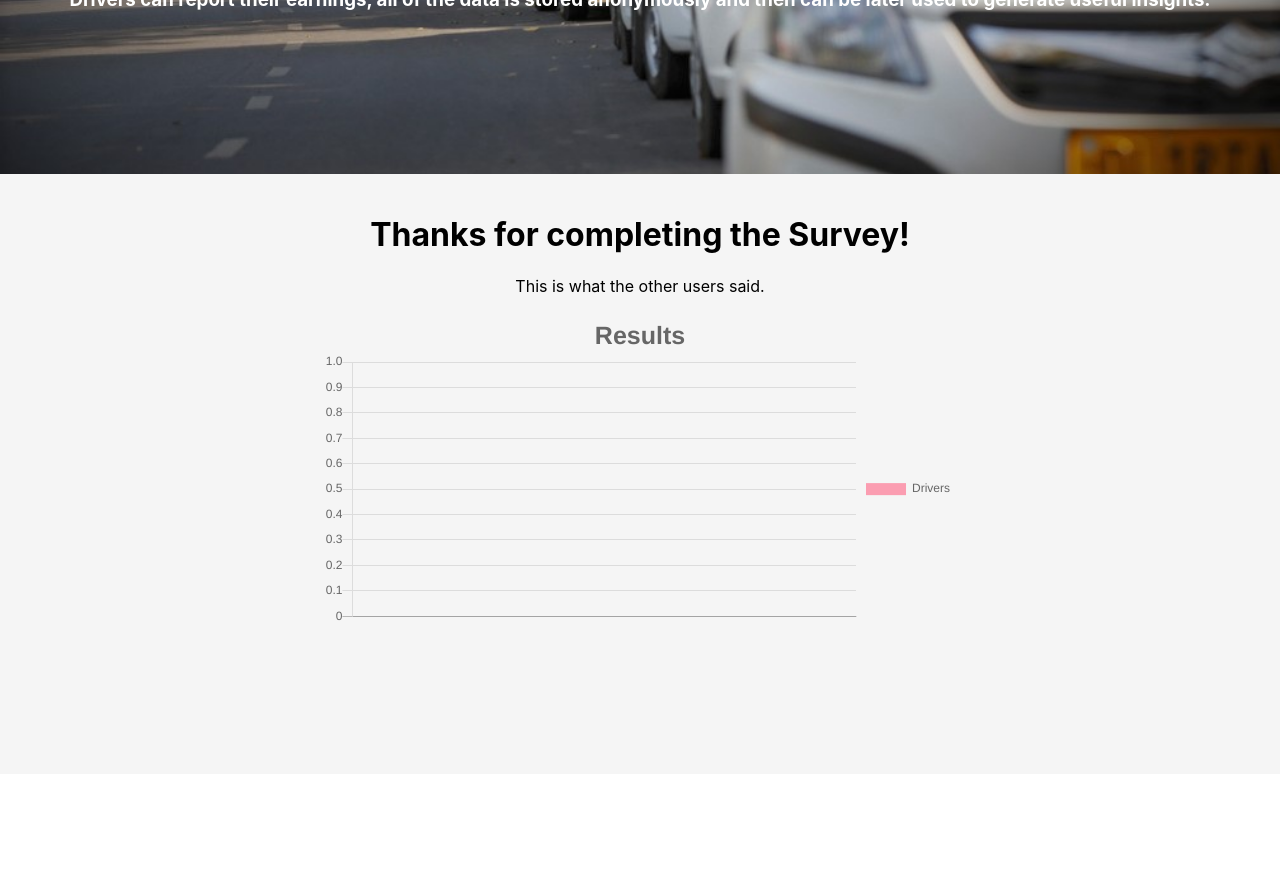
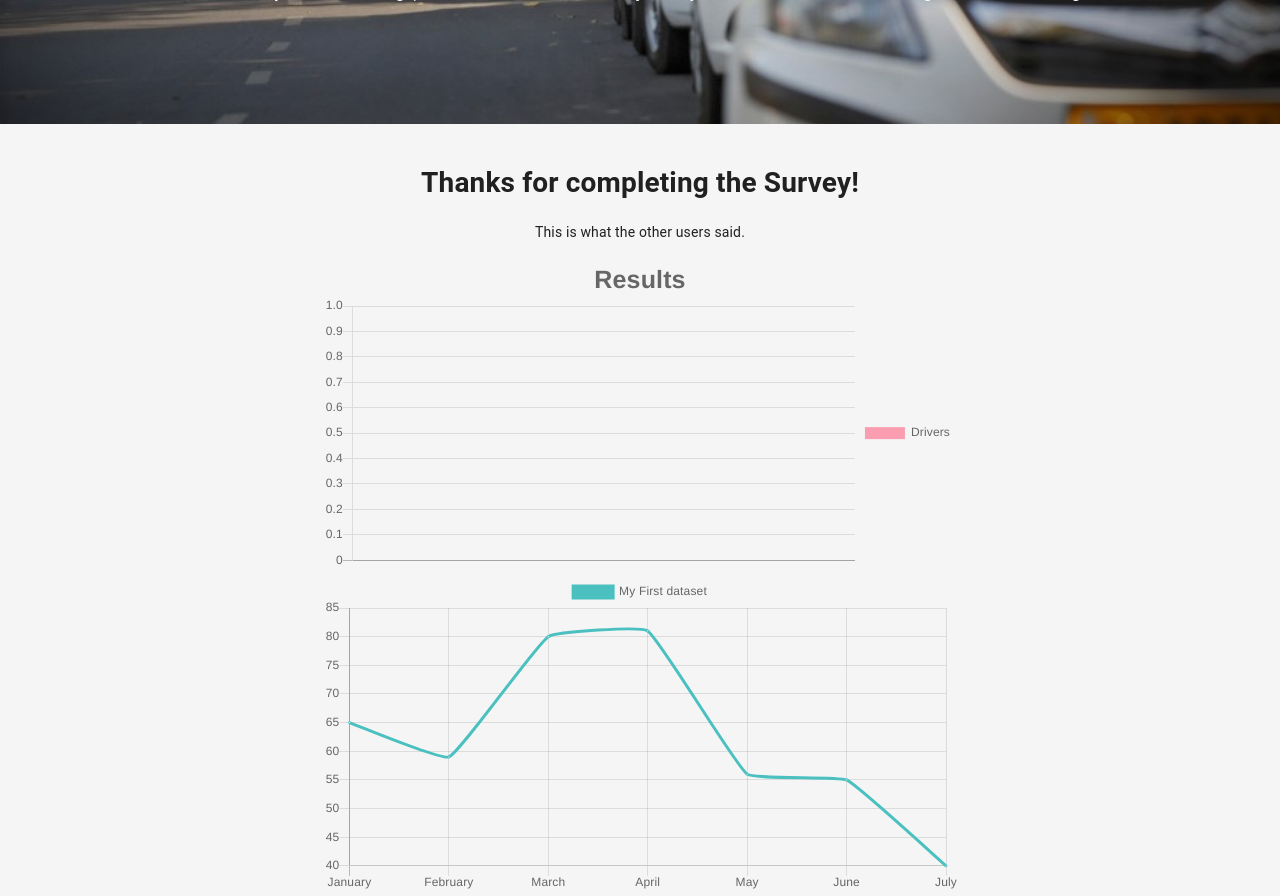
Before and after one commit to Diego931223/survey_polling_website, a React (Create React App) app in the folder react/sur-way-app/: page /thanks in a window 1280 px wide. Shown: the part 220-1116 px from the top of the page. Before the commit the page ends 994 px from the top, so only its background shows below. Built offline with nearby package versions, Linux system fonts and the light colour scheme; no server answers.

Commit message:
Update background color and inserted simple line chart

```diff
--- a/react/sur-way-app/src/App.js
+++ b/react/sur-way-app/src/App.js
@@ -76,7 +76,7 @@ class App extends Component {
           </Grid>
 
 
-        </div >
+        </div>
       </Router>
     )
   }
--- a/react/sur-way-app/src/components/ChartsComponent.js
+++ b/react/sur-way-app/src/components/ChartsComponent.js
@@ -30,6 +30,32 @@ export default class ChartsComponent extends PureComponent {
                         'rgba(75, 192, 192, 0.6)',
                     ]
                 }]
+        },
+        working_hours_data: {
+            labels: ['January', 'February', 'March', 'April', 'May', 'June', 'July'],
+            datasets: [
+                {
+                    label: 'My First dataset',
+                    fill: false,
+                    lineTension: 0.1,
+                    backgroundColor: 'rgba(75,192,192,0.4)',
+                    borderColor: 'rgba(75,192,192,1)',
+                    borderCapStyle: 'butt',
+                    borderDash: [],
+                    borderDashOffset: 0.0,
+                    borderJoinStyle: 'miter',
+                    pointBorderColor: 'rgba(75,192,192,1)',
+                    pointBackgroundColor: '#fff',
+                    pointBorderWidth: 1,
+                    pointHoverRadius: 5,
+                    pointHoverBackgroundColor: 'rgba(75,192,192,1)',
+                    pointHoverBorderColor: 'rgba(220,220,220,1)',
+                    pointHoverBorderWidth: 2,
+                    pointRadius: 1,
+                    pointHitRadius: 10,
+                    data: [65, 59, 80, 81, 56, 55, 40]
+                }
+            ]
         }
     }
 
@@ -63,8 +89,8 @@ export default class ChartsComponent extends PureComponent {
 
     render() {
         return (
-
-            <Box>
+            <div>
+                <Box >
                     <Bar
                         data={this.state.chartData}
                         options={{
@@ -84,6 +110,10 @@ export default class ChartsComponent extends PureComponent {
                     />
                 </Box>
 
+                <Box>
+                    <Line ref="chart" data={this.state.working_hours_data} />
+                </Box>
+            </div>
         );
     }
 }
--- a/react/sur-way-app/src/components/ThanksComponent.js
+++ b/react/sur-way-app/src/components/ThanksComponent.js
@@ -1,12 +1,11 @@
 import React from 'react'
 import ChartsComponent from './ChartsComponent';
-import { Grid } from '@material-ui/core';
 import Box from '@material-ui/core/Box';
 
 function ThanksComponent() {
   return (
     <React.Fragment>
-      <Box width={1/2}>
+      <Box width={1 / 2} >
         <h1>Thanks for completing the Survey!</h1>
         <p>This is what the other users said.</p>
         <ChartsComponent />
--- a/react/sur-way-app/src/index.js
+++ b/react/sur-way-app/src/index.js
@@ -4,6 +4,7 @@ import './index.css';
 import App from './App';
 import { MuiThemeProvider, createMuiTheme } from '@material-ui/core/styles';
 import * as serviceWorker from './serviceWorker';
+import CssBaseline from "@material-ui/core/CssBaseline";
 
 const theme = createMuiTheme({
     palette: {
@@ -11,6 +12,9 @@ const theme = createMuiTheme({
         secondary: {
             main: '#651fff',
         },
+        background: {
+            default: '#F5F5F5'
+        }
     },
     typography: {
         useNextVariants: true
@@ -19,6 +23,7 @@ const theme = createMuiTheme({
 
 ReactDOM.render(
     <MuiThemeProvider theme={theme}>
+        <CssBaseline />
         <App />
     </MuiThemeProvider>,
     document.getElementById('root'));
```
Lines whose indentation alone changed are shown as unchanged.
